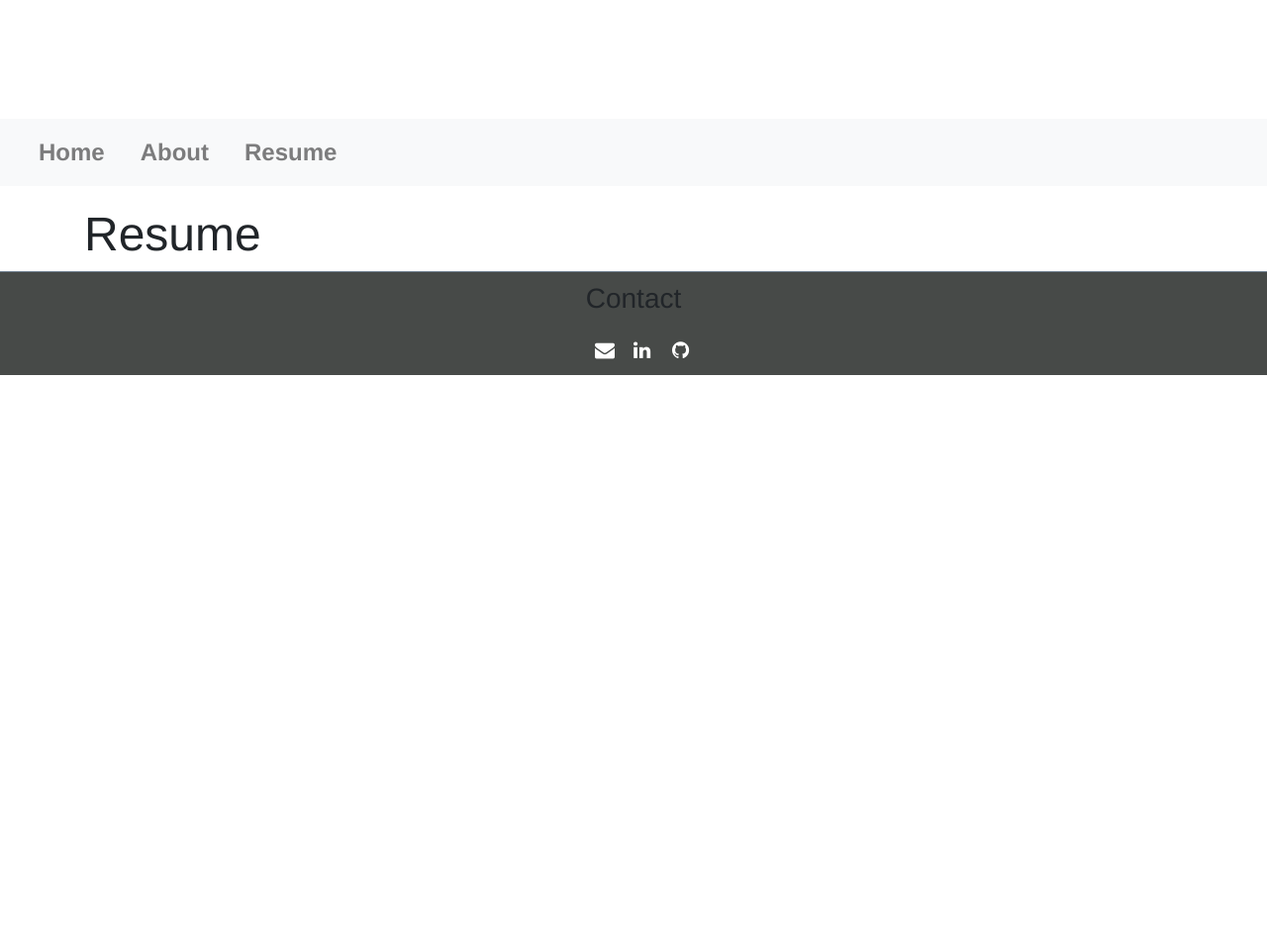
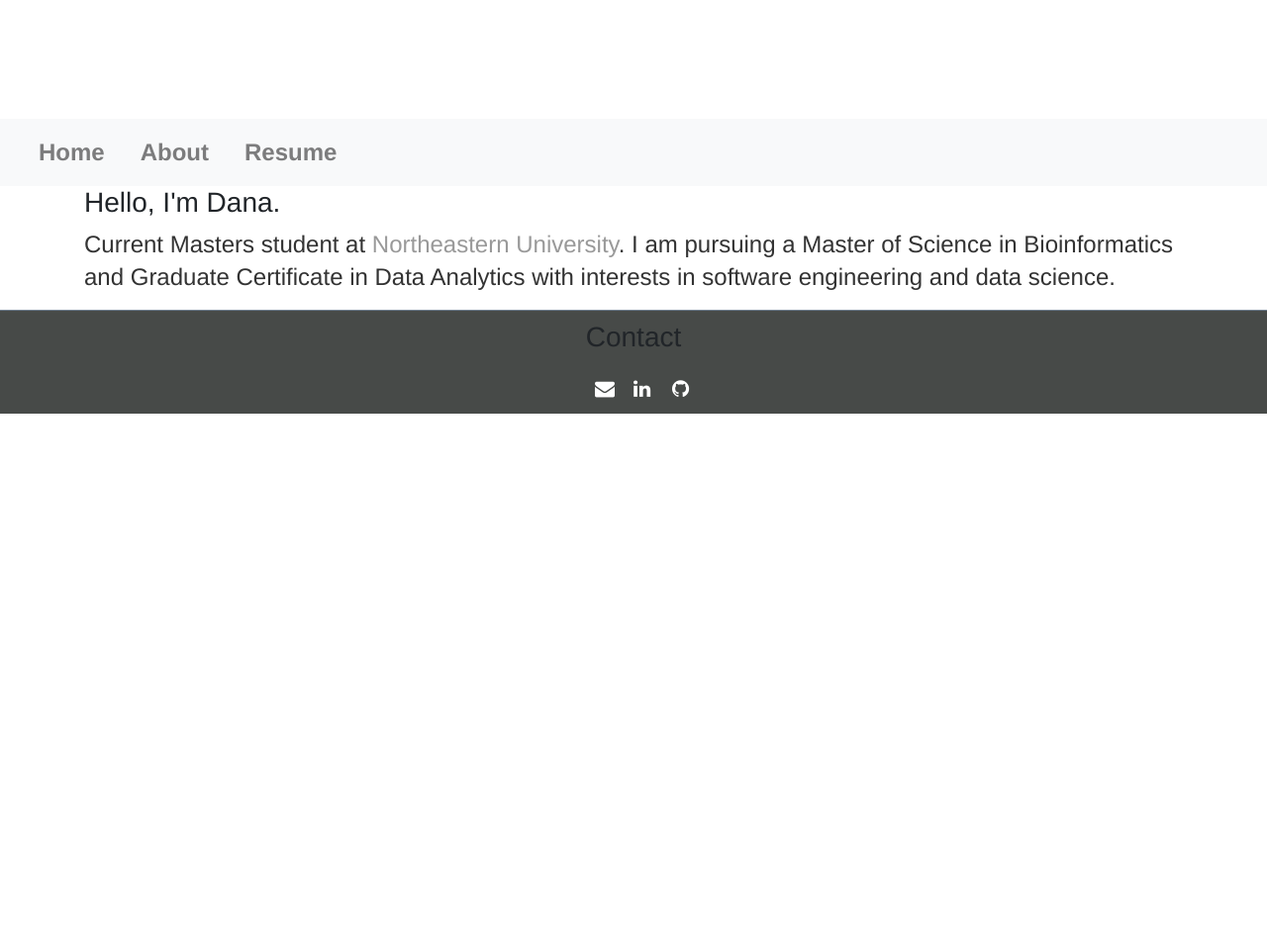
Before and after one commit to dana-rocha/dana-rocha.github.io, a Jekyll site: the page built from resume/index.html, in a window 1280 px wide. Shown: the whole page at 99% size. Built offline with Jekyll 4.4.1, drawn with Linux system fonts in a browser that asks for light colours.

Commit message:
update content

```diff
--- a/_layouts/default.html
+++ b/_layouts/default.html
@@ -34,7 +34,11 @@
 
 	<div class="container">
 
-		{{ content }}
+		<h3>Hello, I'm Dana.</h3>
+
+		<p>Current Masters student at <a href="https://www.northeastern.edu/">Northeastern University</a>.
+			I am pursuing a Master of Science in Bioinformatics and Graduate Certificate in Data Analytics with
+			interests in software engineering and data science.</p>
 
 	</div>
 
--- a/css/main.css
+++ b/css/main.css
@@ -30,10 +30,12 @@ nav ul li, footer ul li {
     display: inline;
     margin-right: 20px;
 }
+
 a {
     text-decoration: none;
     color: #999;
 }
+
 a:hover {
     text-decoration: underline;
     color: #909590;
```
Also changed, not shown: index.html (deleted, +0 -12 lines).
